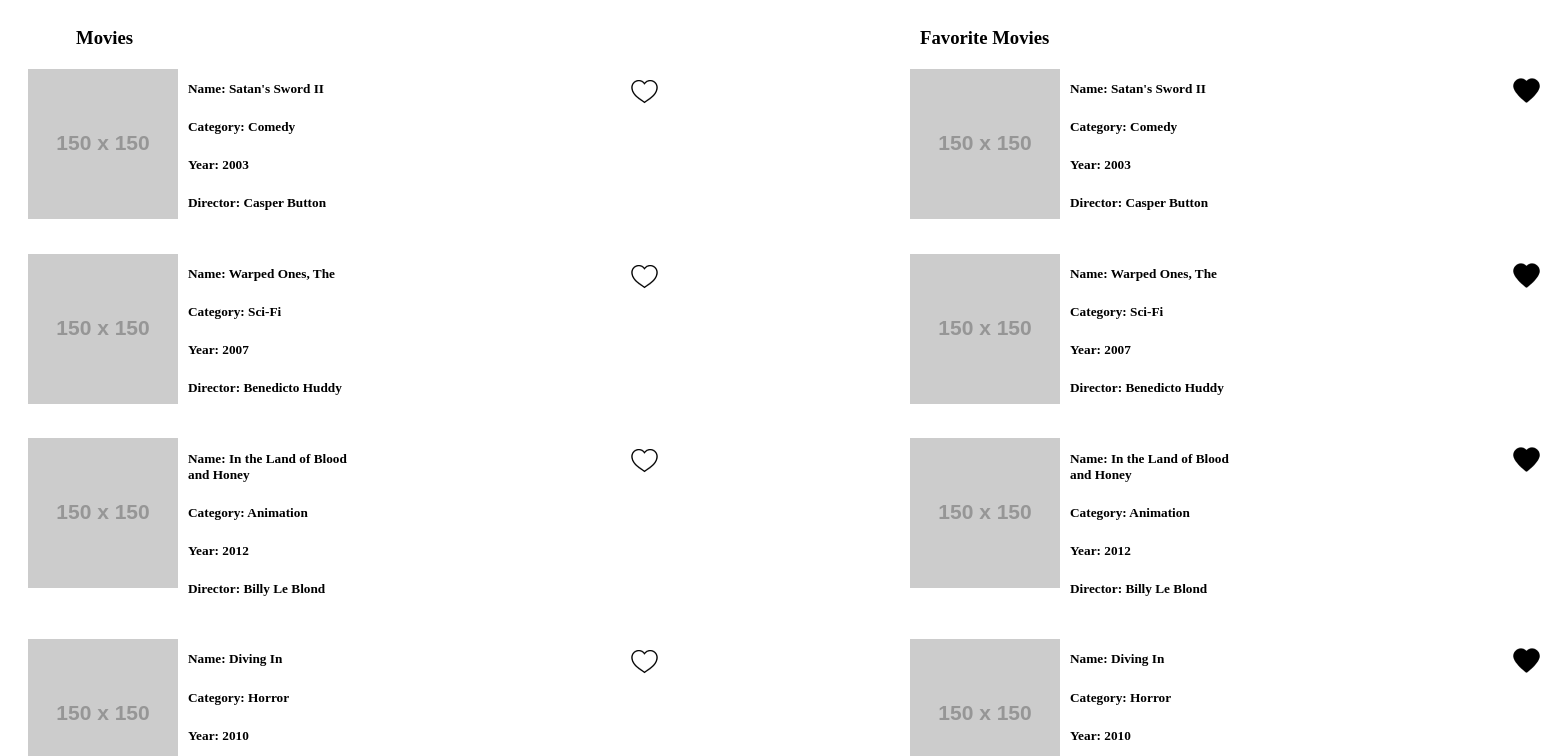
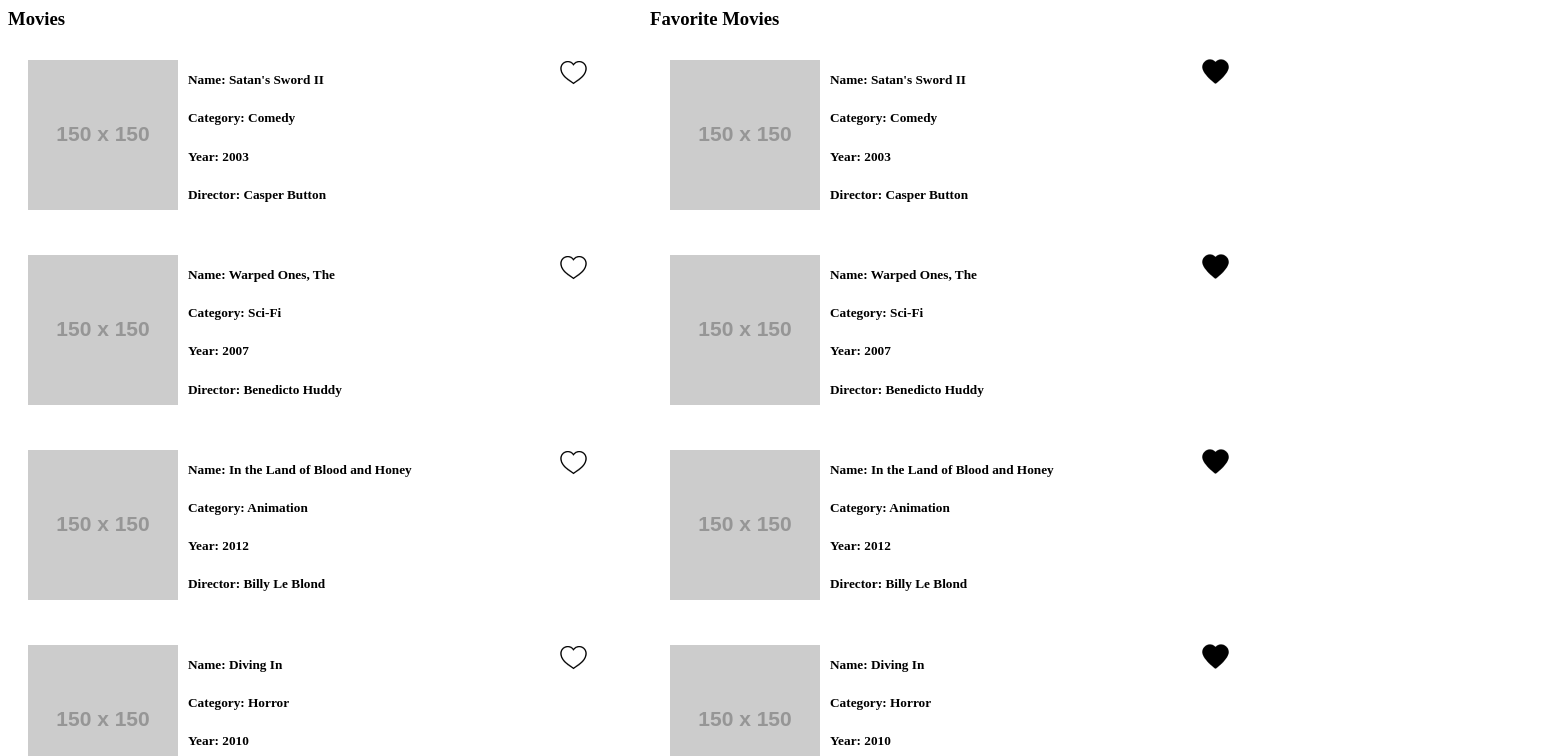
Before and after one commit to mrvozturk/Favorite_Movies, a React (Create React App) app: page / in a window 1280 px wide. Shown: the top 756 px of the page, 1543 px wide, since content can reach past the window. Built offline with nearby package versions, Linux system fonts and the light colour scheme.

Commit message:
istenilen değişiklikler güncellendi ve tamamlandı

```diff
--- a/src/root/App.js
+++ b/src/root/App.js
@@ -1,13 +1,13 @@
 import React from "react";
 import MockData from "../data/mockData.json";
-import LoveIcon from "../images/Love.png";
-import FavoriteIcon from "../images/Favorite.png";
+import unFavIcon from "../images/unFav.png";
+import favIcon from "../images/fav.png";
 
 function App() {
   return (
     <div className="col" style={{ display: "flex" }}>
-      <div className="movies-section">
-        <h3 style={{ marginLeft: 68 }}>Movies</h3>
+      <div className="movies-section" style={{ marginRight: "20px", flex: 1 }}>
+        <h3 style={{ marginLeft: 65, margin: "0 auto" }}>Movies</h3>
         {MockData.map((item) => (
           <div
             key={item.id}
@@ -22,23 +22,28 @@ function App() {
             <img
               src={item.image}
               alt={item.title}
-              style={{ height: 150, width: 150, marginRight: 10 }}
+              style={{
+                height: 150,
+                width: 150,
+                marginRight: 10,
+                marginTop: 10,
+              }}
             />
-            <div style={{ flex: 1, marginTop: -10 }}>
+            <div style={{ flex: 1 }}>
               <h5>Name: {item.title}</h5>
               <h5>Category: {item.categories}</h5>
               <h5>Year: {item.year}</h5>
               <h5>Director: {item.director}</h5>
               <img
                 onClick={() => window.open(item.url, "_blank")}
-                src={FavoriteIcon}
-                alt="Favorite icon"
+                src={unFavIcon}
+                alt="unFav icon"
                 style={{
                   position: "absolute",
                   top: 5,
-                  left: 600,
+                  right: 20,
                   fontSize: 20,
-                  cursor: "pointer"
+                  cursor: "pointer",
                 }}
               />
             </div>
@@ -46,8 +51,8 @@ function App() {
         ))}
       </div>
 
-      <div className="favorites-section" style={{ marginLeft: 500 }}>
-        <h3 style={{ marginLeft: 30 }}>Favorite Movies</h3>
+      <div className="favorites-section" style={{ flex: 1 }}>
+        <h3 style={{ marginLeft: 30, margin: "0 auto" }}>Favorite Movies</h3>
         {MockData.map((item) => (
           <div
             key={item.id}
@@ -62,24 +67,29 @@ function App() {
             <img
               src={item.image}
               alt={item.title}
-              style={{ height: 150, width: 150, marginRight: 10 }}
+              style={{
+                height: 150,
+                width: 150,
+                marginRight: 10,
+                marginTop: 10,
+              }}
             />
 
-            <div style={{ flex: 1, marginTop: -10 }}>
+            <div style={{ flex: 1 }}>
               <h5>Name: {item.title}</h5>
               <h5>Category: {item.categories}</h5>
               <h5>Year: {item.year}</h5>
               <h5>Director: {item.director}</h5>
               <img
                 onClick={() => window.open(item.url, "_blank")}
-                src={LoveIcon}
-                alt="Love icon"
+                src={favIcon}
+                alt="fav icon"
                 style={{
                   position: "absolute",
                   top: 5,
-                  left: 600,
+                  right: 20,
                   fontSize: 20,
-                 cursor: "pointer"
+                  cursor: "pointer",
                 }}
               />
             </div>
```
Also changed, not shown: src/images/fav.png (renamed from src/images/Love.png), src/images/unFav.png (renamed from src/images/Favorite.png).
